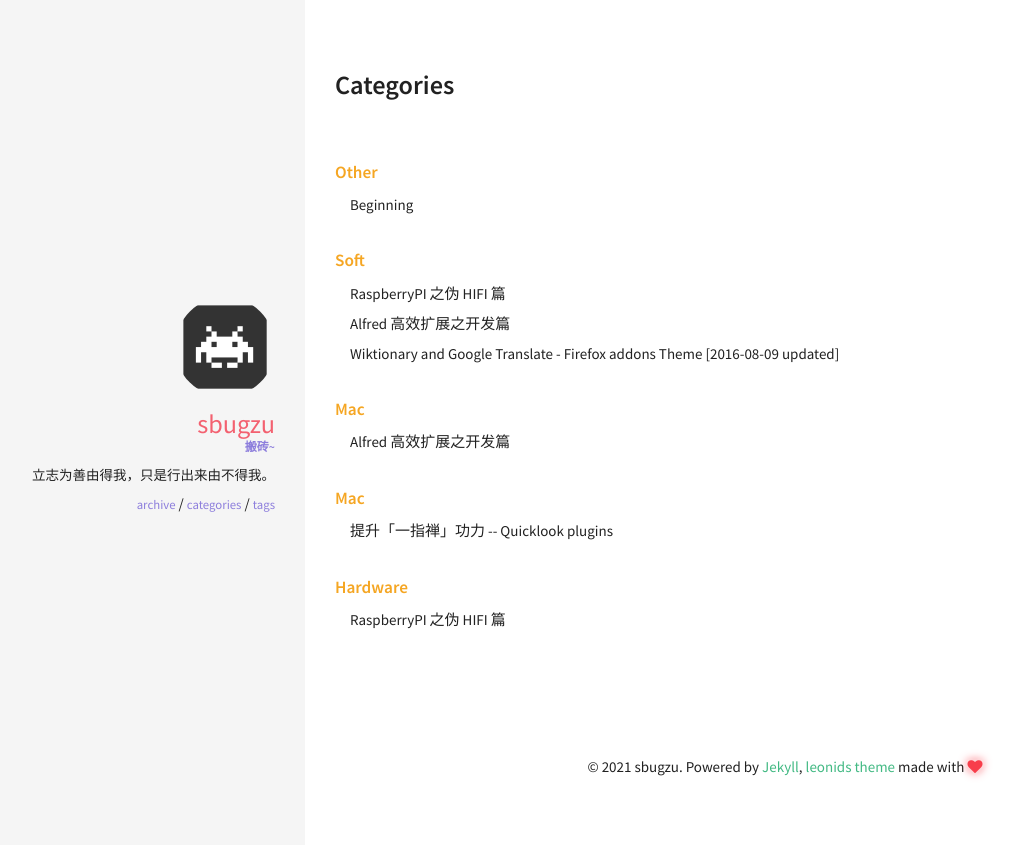
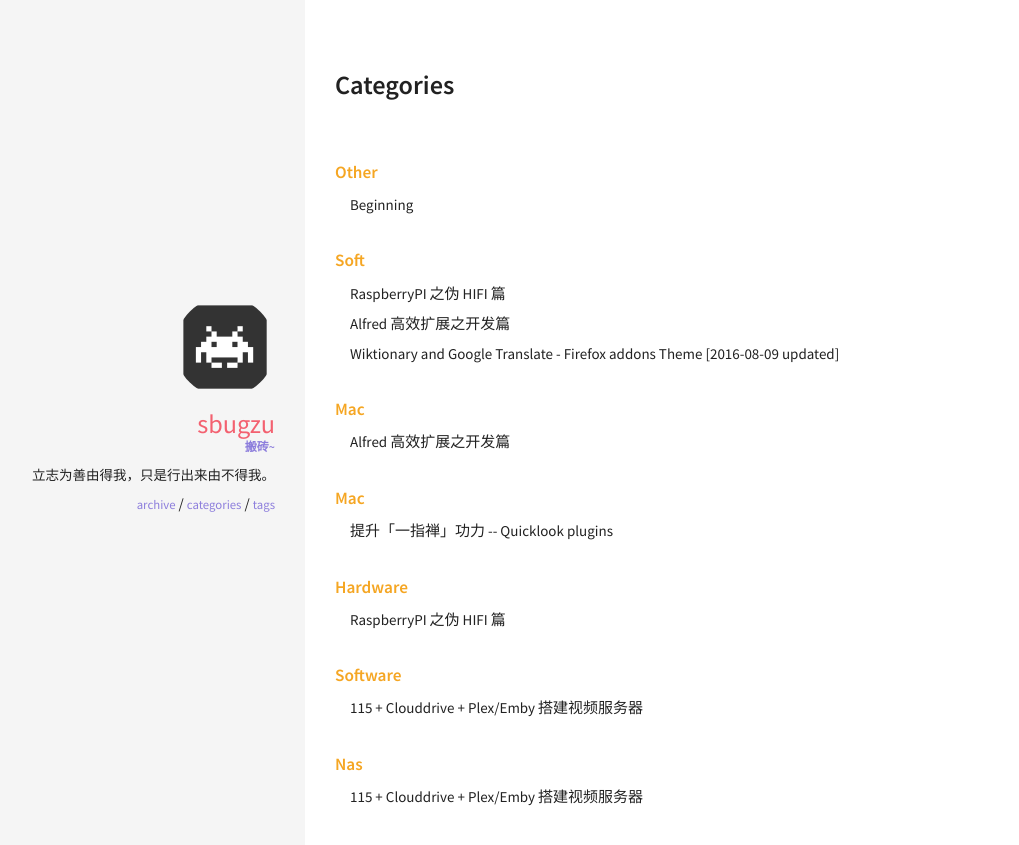
Before and after one commit to sbugzu/sbugzu.github.io, a Jekyll site: the page built from categories/index.html, in a window 1280 px wide. Shown: the top 845 px of the page, without its empty margins (15-1034 px from the left). Built offline with Jekyll 4.4.1, drawn with Linux system fonts in a browser that asks for light colours; comment, search, counter and statistics services are not loaded; some of the changed lines change nothing that is shown.

Commit message:
add 115 clouddrive plex aritcle

````diff
--- a/_config.yml
+++ b/_config.yml
@@ -5,7 +5,7 @@
 #
 title:       " - sbugzu - "
 description: "sbugzu personal blog, soft"
-url:         # the base hostname & protocol for your site
+url:         https://sbugzu.github.io # the base hostname & protocol for your site
 
 #
 ###################################
--- /dev/null
+++ b/_posts/2021-09-17-clouddrive-and-plex.md
@@ -0,0 +1,180 @@
+---
+layout: post
+title:  115 + Clouddrive + Plex/Emby 搭建视频服务器
+categories: [software, nas]
+comments: true
+modified: 2021-09-17
+image:
+    feature: https://images.unsplash.com/photo-1505775561242-727b7fba20f0?ixid=MnwxMjA3fDB8MHxwaG90by1wYWdlfHx8fGVufDB8fHx8&ixlib=rb-1.2.1&auto=format&fit=crop&w=2900&q=80
+    credit: Timothy Eberly
+    creditlink: https://unsplash.com/@timothyeberly
+tags:
+- QNAP
+- 威联通
+- 群晖
+- Plex
+- Emby
+- Clouddrive
+- 电影
+- selfhost
+- NAS
+- 115
+---
+
+
+2020 年左右玩过一段时间，rclone + emby + Google Drive 搭建的多媒体服务器，后因 Google Drive政策调整等原因慢慢放弃了。入手 QNAP 威联通后换成 PT + Kodi 的本地模式，稳定型各方面都不错，但有时候临时要看个电影还需要先下载不是太方便，最近刚好发现 CloudDrive 可以挂载 115 和阿里云盘等，测试了下效果还不错所以有了这篇文章。
+
+## 介绍
+
+本文基于威联通 NAS，使用 Docker 运行 CloudDrive 挂载 115 网盘，使用 Plex 搜刮并作为服务器对外提供服务。
+
+同样适用于群晖、macOS、Ubuntu、Windows、OpenWRT 等支持 Docker 的系统，Windows 也可直接使用非 Docker 的独立 exe 版本。Plex 也可使用 Emby、Jellyfin 等代替（使用 Plex 是因为有购买终身版），如果不考虑外网也可直接使用 Kodi、Infuse 等本地播放器。
+
+<!--more-->
+
+**TODO:**
+- [ ] 增加其它非 NAS 环境的使用方法
+
+
+### 硬件
+
+威联通 TS-453Dmini，搭载 Intel J4125 四核心处理器/8G 内存/双埠 2.5GbE 网卡/4 盘位相当不错的 NAS。[「点击京东购买，有返利」](https://u.jd.com/rLqtRcU)
+
+[![QNAP 453Dmini](/upload/2021/qnap-453dmini.png)](https://u.jd.com/rLqtRcU)
+
+### CloudDrive
+**🔴IMPORTANT❗🔴 该软件非开源软件，无法确定其安全性，建议使用单独帐号**
+
+**🔴IMPORTANT❗🔴 该软件非开源软件，无法确定其安全性，建议使用单独帐号**
+
+**🔴IMPORTANT❗🔴 该软件非开源软件，无法确定其安全性，建议使用单独帐号**
+
+该软件无官网和作者详细信息，通过 Telegram 频道进行代码分发。
+
+Docker Hub: [https://hub.docker.com/r/cloudnas/clouddrive](https://hub.docker.com/r/cloudnas/clouddrive)
+
+Telegram Channel: [https://t.me/cloud_nas](https://t.me/cloud_nas)
+
+Telegram 讨论组：[https://t.me/cloudnaschat](https://t.me/cloudnaschat)
+
+Windows 版本搬运 v1.1.41 下载地址「[32 位](https://www.aliyundrive.com/s/VWPXK2t9qCw) ｜ [64 位](https://www.aliyundrive.com/s/bt3vQ1S3KLj)」，因为作者更新比较频繁，建议订阅上面的 Telegram 频道。
+
+### Plex/Emby/Jellyfin (可选)
+
+如果不需要海报墙以及远程播放等功能，可忽略该部分内容。
+
+![Plex Screenshot](/upload/2021/plex-screenshot.png)
+
+Plex 官网（免费版有限制）：[https://plex.tv](https://plex.tv)
+
+官网终身版 119.99 刀，偶尔有活动 89.99 刀。选择 Plex 因为客户端非常非常丰富，能想到设备都有，界面也非常漂亮，搜刮效果也不错，定制性上稍弱。
+
+其它替换软件：
+
+Emby 官网（免费版有限制）：[https://emby.media](https://emby.media)
+
+Jellyfin 官网（免费）： [https://jellyfin.org](https://jellyfin.org)
+
+Kodi 官网（免费）：[https://kodi.tv](https://kodi.tv)
+
+其中 Kodi 更多是本地播放方案，不支持远程流媒体，几个软件对比可以参考下面文章：
+
+[Plex vs Emby vs Jellyfin vs Kodi: In-depth Comparison](https://www.smarthomebeginner.com/plex-vs-emby-kodi-jellyfin-2020/)
+
+[ Protektor-Desura/compare-media-servers ](https://github.com/Protektor-Desura/compare-media-servers)
+
+[选择emby，plex还是jellyfin？](https://www.bilibili.com/read/cv7345029)
+
+## 安装
+### 安装 Docker 环境
+#### QNAP
+QNAP 中已带 Docker 运行环境，如未安装在 `AppCenter -> QNAP Store -> QTS Essentials -> Container Station` 直接点击安装。若已安装直接跳到下一步。
+
+![Install Container Station](/upload/2021/install-container-station.png)
+
+#### 其它系统
+**TBD**
+
+### 安装 CloudDrive
+#### QNAP
+首先创建挂载点，在第一个磁盘下创建共享文件夹 `CloudDrive`（只是挂载点不会实际占用磁盘空间）
+
+![Create Sharefolder](/upload/2021/sharefolder.png)
+
+启动 ContainerStation，点击左侧 `Create -> Create Application`
+
+![Create docker application](/upload/2021/docker-compose.png)
+
+在 Application name 中输入 `clouddrive`，YAML 中输入以下内容：
+
+```yaml
+
+version: '3'
+
+services:
+  cloudnas:
+    image: cloudnas/clouddrive
+    container_name: clouddrive
+    volumes:
+      - /share/CACHEDEV1_DATA/CloudDrive:/CloudNAS:shared
+      - /share/Container/clouddrive/config:/Config
+    environment:
+      - FuseUID=1000
+      - FuseGID=100
+    devices:
+      - /dev/fuse:/dev/fuse
+    restart: unless-stopped
+    privileged: true
+    ports:
+       - 9798:9798
+    restart: unless-stopped
+```
+
+点击创建，等待几分钟时间容器启动完成。
+
+#### 其它系统
+**TBD**
+
+### CloudDrive 配置
+容器启动完成后，使用以下地址访问 CloudDrive `http://${nas_ip}:9798`，需要通过邮箱进行简单的注册，完成后即可进入到界面，增加需要的网盘。
+
+![CloudDrive add pan](/upload/2021/clouddrive-pan.png)
+
+目前支持以下几种网盘：
+* 115「支持 Cookie 和扫码登录」 [https://115.com](https://115.com)
+* 沃家云盘「支持帐号密码登录」 [https://wocloud.com.cn](https://wocloud.com.cn)
+* 天翼云盘「支持帐号密码和扫码登录」 [https://cloud.189.cn](https://cloud.189.cn)
+* 阿里云盘「支持扫码登录」 [https://aliyundrive.com](https://aliyundrive.com)
+* WebDAV「支持帐号密码登录」
+* LocalFolder
+
+帐号创建完成后，就可以在以下挂载路径上 `/share/CACHEDEV1_DATA/CloudDrive/CloudDrive` 看到挂载的网盘和对应文件。
+
+挂载完成后可直接使用本地播放器，或者通过 NAS 共享出去后使用播放工具进行播放，关于共享协议可参考下面的协议部分。
+
+### Plex 配置（可选）
+QNAP 中安装 Plex 同上 ContainerStation 的安装方式，安装完成后使用 `http://{nas_ip}:32400` 进行访问并注册登录。
+
+点击右上角 `Settings -> MANAGE/Libraries -> Add Library`，选择 library type 为 Movies，修改 Name 为显示名称，Language 为中文。Add folders中，增加文件路径 `/share/CACHEDEV1_DATA/CloudDrive/CloudDrive/115`。
+
+如果有电视剧集资源，因为电影和电视剧需使用不同的搜刮器，所以在网盘中分别放在两个不同目录中（如：Movies, TVShows），在 libraries 中电视剧集选择 TV Shows 类型。
+
+![Plex library configuration](/upload/2021/plex-library.png)
+
+保存后会花一段时间进行搜刮，完成后手机上如下效果：
+
+![Plex mobile screenshot](/upload/2021/plex-mobile.jpeg)
+
+如果希望在家以外也能访问，可以使用端口映射和 DDNS 的方式，暂不展开。
+
+## 杂项
+
+### 网盘
+目前使用的是 115 网盘（付费会员，非会员限速严重不可用），前段时间刚好搞 11.5 年半的活动入手，使用磁力链很多电影都是秒下。
+
+**已知问题：** 受 115 下载的限制，播放时目前最高只能达到 6~8MB 左右的速度，所以下载电影的码率不要超过这个值，否则会出现卡顿，从经验来看一般单个电影在 25G 以内问题不大（当然和电影的时长也有关）。
+
+挂载其它网盘理论上也是可以的，但是具体限速未进行测试。
+
+### 关于协议
+当 QNAP 使用 nfs 协议分享时，挂载目录为空无法访问，使用 SMB 协议后能正常访问，但使用 Kodi 直接播放时，会出现播放过程中自动跳出的情况，查询资料后应该是网速不稳定，同时 SMB 协议不会进行缓存。Kodi 19 之前版本可以使用增大缓存的方式调整（参考：[增加 Kodi 缓存](https://zhuanlan.zhihu.com/p/44945041)），但 Kodi 19 中该修改不生效，最后使用 FTP 协调分享后解决，播放时能自动进行缓存。
````
Also changed, not shown: upload/2021/clouddrive-pan.png (added), upload/2021/docker-compose.png (added), upload/2021/install-container-station.png (added), upload/2021/plex-library.png (added), upload/2021/qnap-453dmini.png (added), upload/2021/sharefolder.png (added), 2 other files.
